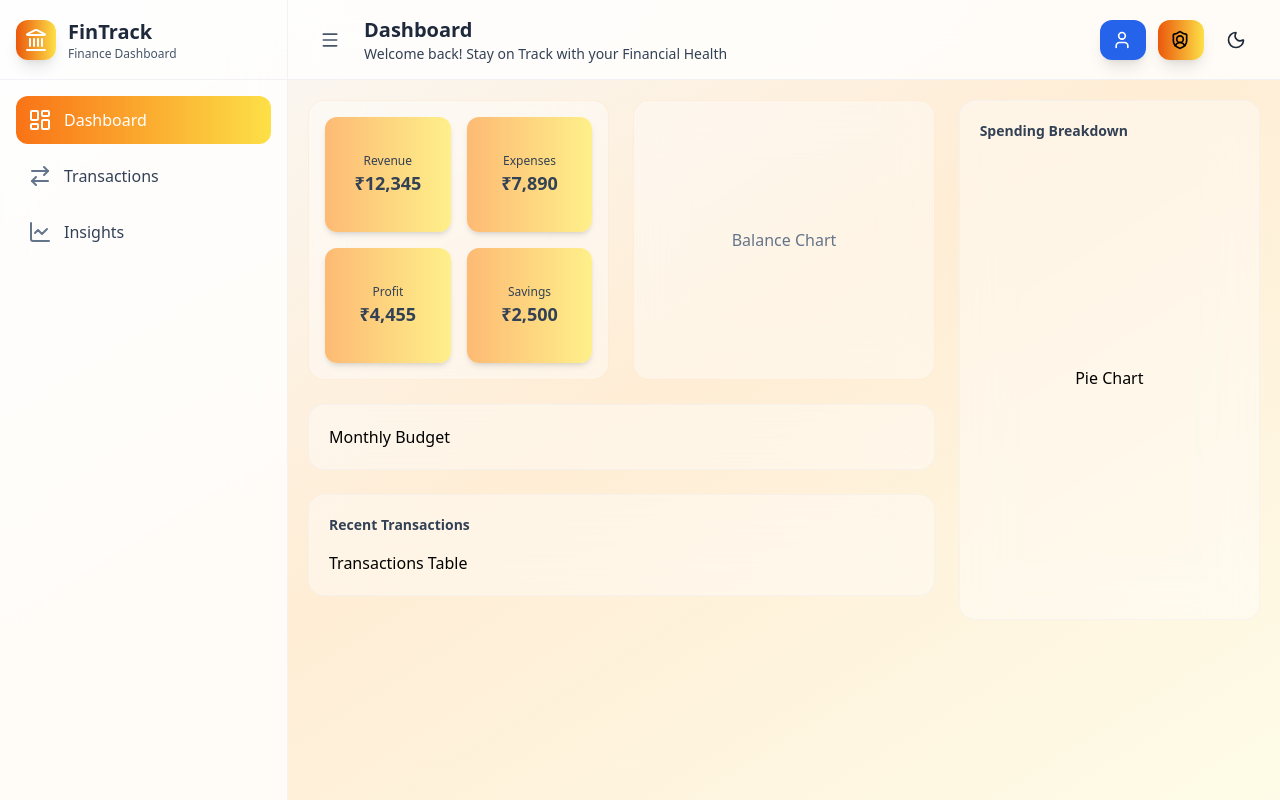
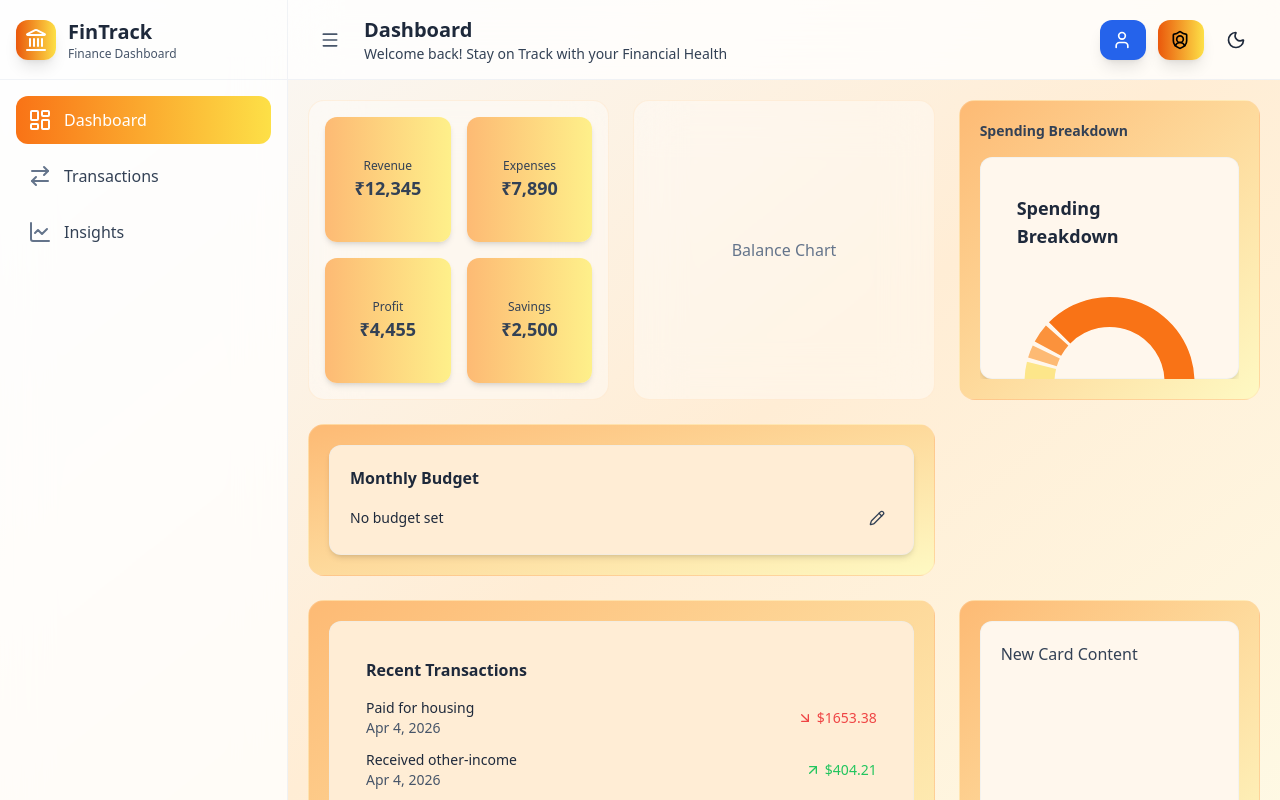
Before and after one commit to suhritaaa5/fintrack-financedashboard, a React (Vite) app: page / in a window 1280 px wide. Shown: the top 800 px of the page. Built offline with nearby package versions, Linux system fonts and the light colour scheme.

Commit message:
Update README with features in dashboard

```diff
--- a/src/components/BudgetProgress.jsx
+++ b/src/components/BudgetProgress.jsx
@@ -1,40 +1,15 @@
-"use client";
+import { useState } from "react";
+import { Pencil, Check, X, AlertTriangle } from "lucide-react";
+import toast from "react-hot-toast";
+import { Button } from "../components/ui/button";
+import { Input } from "../components/ui/input";
+import { updateBudget } from "../data/budget";
+export function BudgetProgress({ budget, currentExpenses, percentageUsed }) {
+  const [isEditing, setIsEditing] = useState(false);
+  const [newBudget, setNewBudget] = useState(budget ? budget.toString() : "");
 
-import { useState, useEffect } from "react";
-import { Pencil, Check, X } from "lucide-react";
-import useFetch from "@/hooks/use-fetch";
-import { toast } from "sonner";
+  const [isLoading, setIsLoading] = useState(false);
 
-import {
-  Card,
-  CardContent,
-  CardDescription,
-  CardHeader,
-  CardTitle,
-} from "@/components/ui/card";
-import { Progress } from "@/components/ui/progress";
-import { Button } from "@/components/ui/button";
-import { Input } from "@/components/ui/input";
-import { updateBudget } from "@/actions/budget";
-
-export function BudgetProgress({
-  budget,
-  currentExpenses,
-  percentageUsed,
-}) {
-  const [isEditing, setIsEditing] = useState(false);
-  const [newBudget, setNewBudget] = useState(
-    budget ? budget.toString() : ""
-  );
-
-  const {
-    loading: isLoading,
-    fn: updateBudgetFn,
-    data: updatedBudget,
-    error,
-  } = useFetch(updateBudget);
-
-  // ✅ Handle Update
   const handleUpdateBudget = async () => {
     const amount = parseFloat(newBudget);
 
@@ -43,130 +18,112 @@ export function BudgetProgress({
       return;
     }
 
-    await updateBudgetFn(amount);
+    setIsLoading(true);
+
+    const res = updateBudget(amount);
+
+    if (res.success) {
+      toast.success("Budget updated successfully");
+      setIsEditing(false);
+
+      window.location.reload();
+    }
+
+    setIsLoading(false);
   };
 
-  // ✅ Cancel Edit
   const handleCancel = () => {
     setNewBudget(budget ? budget.toString() : "");
     setIsEditing(false);
   };
 
-  // ✅ Success Handling
-  useEffect(() => {
-    if (updatedBudget?.success) {
-      setIsEditing(false);
-      toast.success("Budget updated successfully");
-    }
-  }, [updatedBudget]);
+  return (
+    <div className="flex flex-col gap-3">
+      {/* Header */}
+      <div className="flex items-center justify-between">
+        <h3 className="text-2xl sm:text-base font-bold text-slate-800 dark:text-white">
+          Monthly Budget
+        </h3>
+      </div>
 
-  // ✅ Error Handling
-  useEffect(() => {
-    if (error) {
-      toast.error(error.message || "Failed to update budget");
-    }
-  }, [error]);
-
-  return (
-    <Card className="hover:shadow-lg transition-all duration-300">
-      <CardHeader className="flex flex-row items-center justify-between space-y-0 pb-2">
-        <div className="flex-1">
-          <CardTitle className="text-sm font-medium">
-            Monthly Budget
-          </CardTitle>
-
-          <div className="flex items-center gap-2 mt-1">
+      {/* Budget + Edit */}
+      <div className="flex items-center justify-between">
         {isEditing ? (
           <div className="flex items-center gap-2">
             <Input
               type="number"
               value={newBudget}
               onChange={(e) => setNewBudget(e.target.value)}
-                  className="w-28"
+              className="w-24 sm:w-28 lg:w-32
+
+                       bg-orange-200 dark:bg-slate-600 dark:text-slate-200
+                       border-none focus:ring-2 focus:ring-orange-400 dark:focus:ring-slate-400"
               placeholder="Enter amount"
               autoFocus
               disabled={isLoading}
             />
 
-                <Button
-                  variant="ghost"
-                  size="icon"
-                  onClick={handleUpdateBudget}
-                  disabled={isLoading}
-                >
-                  <Check className="h-4 w-4 text-green-500" />
+            <Button variant="ghost" size="icon" onClick={handleUpdateBudget}>
+              <Check className="h-4 w-4 sm:h-5 sm:w-5 text-green-500" />
             </Button>
 
-                <Button
-                  variant="ghost"
-                  size="icon"
-                  onClick={handleCancel}
-                  disabled={isLoading}
-                >
-                  <X className="h-4 w-4 text-red-500" />
+            <Button variant="ghost" size="icon" onClick={handleCancel}>
+              <X className="h-4 w-4 sm:h-5 sm:w-5 text-red-500" />
             </Button>
           </div>
         ) : (
           <>
-                <CardDescription>
+            <p className="text-lg sm:text-sm text-slate-800 dark:text-slate-200">
               {budget
-                    ? `₹${currentExpenses.toFixed(
-                        2
-                      )} of ₹${budget.toFixed(2)} spent`
+                ? `₹${currentExpenses.toFixed(2)} of ₹${budget.toFixed(2)} spent`
                 : "No budget set"}
-                </CardDescription>
+            </p>
 
             <Button
               variant="ghost"
               size="icon"
               onClick={() => setIsEditing(true)}
-                  className="h-6 w-6"
+              className="h-7 w-7 sm:h-8 sm:w-8"
             >
-                  <Pencil className="h-3 w-3" />
+              <Pencil className="text-slate-700 dark:text-slate-200 h-4 w-4 sm:h-5 sm:w-5" />
             </Button>
           </>
         )}
       </div>
+
+      {/* Progress Section */}
+      {budget != null && (
+        <div className="space-y-2">
+          <div className="w-full h-2 sm:h-3 bg-slate-200 dark:bg-slate-700 rounded-full overflow-hidden">
+            <div
+              className={`h-full rounded-full transition-all duration-500 ease-in-out ${
+                percentageUsed >= 90
+                  ? "bg-gradient-to-r from-red-500 to-red-600"
+                  : percentageUsed >= 75
+                    ? "bg-gradient-to-r from-yellow-400 to-orange-400"
+                    : "bg-gradient-to-r from-green-400 to-emerald-500"
+              }`}
+              style={{ width: `${Math.min(percentageUsed, 100)}%` }}
+            />
           </div>
-      </CardHeader>
 
-      <CardContent>
-        {budget && (
-          <div className="space-y-2">
-            {/* ✅ Progress Bar */}
-            <Progress
-              value={Math.min(percentageUsed, 100)}
-              extraStyles={`${
-                percentageUsed >= 90
-                  ? "bg-red-500"
-                  : percentageUsed >= 75
-                  ? "bg-yellow-500"
-                  : "bg-green-500"
-              }`}
-            />
-
-            {/* ✅ Footer Info */}
-            <div className="flex justify-between text-xs text-muted-foreground">
+          <div className="flex justify-between text-xs text-slate-600 dark:text-slate-300">
             <span>{percentageUsed.toFixed(1)}% used</span>
 
             {percentageUsed > 100 && (
               <span className="text-red-500 font-medium">
-                  Overspending 🚨
+                Overspending <AlertTriangle className="inline h-3 w-3 ml-1" />
               </span>
             )}
           </div>
 
-            {/* ✅ Smart Insight */}
-            <p className="text-xs">
-              {percentageUsed > 90 && "⚠️ Almost exceeded your budget!"}
-              {percentageUsed > 70 &&
-                percentageUsed <= 90 &&
-                "⚡ Careful spending"}
-              {percentageUsed <= 70 && "✅ You're on track"}
+          <p className="  font-semibold  text-slate-700 dark:text-slate-100  sm:text-sm">
+            {percentageUsed > 90 && "Almost exceeded your budget Mate..!"}
+            {percentageUsed > 70 && percentageUsed <= 90 && "Careful spending required Mate..!"}
+            {percentageUsed <= 70 && "You're on track Mate..!"}
           </p>
         </div>
       )}
-      </CardContent>
-    </Card>
+    </div>
   );
 }
--- /dev/null
+++ b/src/components/ExpensePieChart.jsx
@@ -0,0 +1,146 @@
+"use client";
+
+import React from "react";
+import {
+  PieChart,
+  Pie,
+  Cell,
+  ResponsiveContainer,
+  Tooltip,
+  Legend,
+} from "recharts";
+
+import { useApp } from "../context/AppContext";
+import { Card, CardContent, CardHeader, CardTitle } from "./ui/card";
+
+const COLORS = [
+  "#f97316", // orange-500
+  "#fb923c", // orange-400
+  "#fdba74", // orange-300
+  "#fde68a", // yellow-300
+  "#fcd34d", // yellow-400
+  "#fbbf24", // amber-400
+];
+
+const ExpensePieChart = () => {
+  const { transactions } = useApp();
+
+  const currentDate = new Date();
+
+  // ✅ Filter current month expenses
+  const currentMonthExpenses = transactions.filter((t) => {
+    const d = new Date(t.date);
+    return (
+      t.type === "EXPENSE" &&
+      d.getMonth() === currentDate.getMonth() &&
+      d.getFullYear() === currentDate.getFullYear()
+    );
+  });
+
+  // ✅ Group by category
+  const expensesByCategory = currentMonthExpenses.reduce((acc, t) => {
+    acc[t.category] = (acc[t.category] || 0) + t.amount;
+    return acc;
+  }, {});
+
+  const pieData = Object.entries(expensesByCategory).map(
+    ([name, value]) => ({
+      name,
+      value,
+    })
+  );
+
+  const total = pieData.reduce((sum, item) => sum + item.value, 0);
+
+  return (
+    <Card className="bg-transparent shadow-none border-none">
+      {/* HEADER */}
+      <CardHeader className="flex flex-row items-center justify-between pb-4">
+        <CardTitle className="text-lg font-bold text-slate-800 dark:text-white">
+          Spending Breakdown
+        </CardTitle>
+      </CardHeader>
+
+      <CardContent>
+        <div className="h-[280px]">
+          {pieData.length === 0 ? (
+            <div className="h-full flex items-center justify-center text-slate-500 dark:text-slate-400 text-sm">
+              No expenses this month
+            </div>
+          ) : (
+            <ResponsiveContainer width="100%" height="100%">
+              <PieChart>
+                {/* 🔥 Smooth gradient feel */}
+                <defs>
+                  <linearGradient id="pieGlow" x1="0" y1="0" x2="1" y2="1">
+                    <stop offset="0%" stopColor="#fb923c" />
+                    <stop offset="100%" stopColor="#facc15" />
+                  </linearGradient>
+                </defs>
+
+                <Pie
+                  data={pieData}
+                  dataKey="value"
+                  innerRadius={55}
+                  outerRadius={85}
+                  paddingAngle={3}
+                  stroke="none"
+                  isAnimationActive
+                  animationDuration={900}
+                >
+                  {pieData.map((_, i) => (
+                    <Cell key={i} fill={COLORS[i % COLORS.length]} />
+                  ))}
+                </Pie>
+
+                {/* ✅ CENTER TEXT (premium touch) */}
+                <text
+                  x="50%"
+                  y="50%"
+                  textAnchor="middle"
+                  dominantBaseline="middle"
+                  className="fill-slate-800 dark:fill-white text-sm font-semibold"
+                >
+                  ₹{new Intl.NumberFormat("en-IN").format(total)}
+                </text>
+
+                {/* ✅ Tooltip (MATCHED STYLE) */}
+                <Tooltip
+                  formatter={(value) =>
+                    `₹${new Intl.NumberFormat("en-IN").format(value)}`
+                  }
+                  contentStyle={{
+                    backgroundColor: "rgba(255,255,255,0.9)",
+                    backdropFilter: "blur(6px)",
+                    border: "1px solid rgba(255,165,0,0.2)",
+                    borderRadius: "12px",
+                    boxShadow: "0 8px 20px rgba(0,0,0,0.1)",
+                  }}
+                  labelStyle={{
+                    color: "#334155",
+                    fontWeight: 500,
+                  }}
+                  itemStyle={{
+                    color: "#334155",
+                  }}
+                />
+
+                {/* ✅ Legend (clean like chart) */}
+                <Legend
+                  verticalAlign="bottom"
+                  formatter={(value) => (
+                    <span className="text-slate-700 dark:text-slate-400 text-xs">
+                      {value}
+                    </span>
+                  )}
+                />
+              </PieChart>
+            </ResponsiveContainer>
+          )}
+        </div>
+      </CardContent>
+    </Card>
+  );
+};
+
+export default ExpensePieChart;
--- /dev/null
+++ b/src/components/RecentTransactions.jsx
@@ -0,0 +1,64 @@
+"use client";
+
+import React from "react";
+import { format } from "date-fns";
+import { ArrowUpRight, ArrowDownRight } from "lucide-react";
+
+import { Card, CardContent, CardHeader, CardTitle } from "../components/ui/card";
+import { useApp } from "../context/AppContext";
+
+const RecentTransactions = () => {
+  const { transactions } = useApp();
+
+  const recentTransactions = [...transactions]
+    .sort((a, b) => new Date(b.date) - new Date(a.date))
+    .slice(0, 5);
+
+  return (
+    <Card>
+      <CardHeader>
+        <CardTitle className="text-2xl sm:text-base font-bold text-slate-800 dark:text-white">Recent Transactions</CardTitle>
+      </CardHeader>
+
+      <CardContent>
+        {recentTransactions.length === 0 ? (
+          <p className="text-slate-800 dark:text-slate-300">
+            No transactions
+          </p>
+        ) : (
+          <div className="space-y-3">
+            {recentTransactions.map((t) => (
+              <div key={t.id} className="flex justify-between items-center">
+                <div>
+                  <p className="font-medium text-slate-800 dark:text-slate-200">
+                    {t.description || "Untitled"}
+                  </p>
+                  <p className="text-sm text-slate-600 dark:text-slate-500">
+                    {format(new Date(t.date), "PP")}
+                  </p>
+                </div>
+
+                <div
+                  className={`flex items-center ${
+                    t.type === "EXPENSE"
+                      ? "text-red-500"
+                      : "text-green-500"
+                  }`}
+                >
+                  {t.type === "EXPENSE" ? (
+                    <ArrowDownRight className="mr-1 h-4 w-4" />
+                  ) : (
+                    <ArrowUpRight className="mr-1 h-4 w-4" />
+                  )}
+                  ${t.amount.toFixed(2)}
+                </div>
+              </div>
+            ))}
+          </div>
+        )}
+      </CardContent>
+    </Card>
+  );
+};
+
+export default RecentTransactions;
--- a/src/pages/Dashboard.jsx
+++ b/src/pages/Dashboard.jsx
@@ -1,9 +1,18 @@
 import React from "react";
+import { useApp } from "../context/AppContext";
+import { getCurrentBudget } from "../data/budget";
+import { BudgetProgress } from "../components/BudgetProgress";
+import RecentTransactions from "../components/RecentTransactions";
+import ExpensePieChart from "../components/ExpensePieChart";
+const Dashboard = () => {
+  const { transactions } = useApp();
+  const { budget, currentExpenses, percentageUsed } =
+    getCurrentBudget(transactions);
 
-const Dashboard = () => {
   return (
     <div className="grid grid-cols-1 sm:grid-cols-2 lg:grid-cols-3 gap-6">
       {/* CARD 1 (Boxes) */}
+
       <div
         className="min-h-[220px] sm:min-h-[250px] lg:min-h-[280px] p-4
                 bg-white/40 dark:bg-slate-900/40 backdrop-blur-xl rounded-2xl
@@ -11,6 +20,7 @@ const Dashboard = () => {
       >
         <div className="grid grid-cols-2 gap-4 h-full">
           {/* BOX 1 */}
+
           <div
             className="bg-gradient-to-r from-orange-300 to-yellow-200 dark:from-orange-500 dark:to-yellow-200
                     rounded-xl flex flex-col items-center justify-center text-sm font-medium
@@ -22,6 +32,7 @@ const Dashboard = () => {
           </div>
 
           {/* BOX 2 */}
+
           <div
             className="bg-gradient-to-r from-orange-300 to-yellow-200 dark:from-orange-500 dark:to-yellow-200
                     rounded-xl flex flex-col items-center justify-center text-sm font-medium
@@ -55,32 +66,87 @@ const Dashboard = () => {
           </div>
         </div>
       </div>
+
+
       {/* CARD 2 (Balance Chart) */}
       <div className="min-h-[220px] sm:min-h-[250px] lg:min-h-[280px] p-5 bg-white/40 dark:bg-slate-900/40 backdrop-blur-xl rounded-2xl border border-orange-200/30 dark:border-slate-700/40 flex items-center justify-center">
         <p className="text-slate-500 dark:text-slate-400">Balance Chart</p>
       </div>
 
-      {/* CARD 3 (Pie Chart) */}
-      <div className="row-span-1 sm:row-span-2 lg:row-span-4 bg-white/40 dark:bg-slate-900/40 backdrop-blur-xl rounded-2xl border border-slate-200/30 dark:border-slate-700/40 p-5 flex flex-col">
-        <h3 className="text-sm font-semibold text-slate-700 dark:text-white mb-4">
-          Spending Breakdown
-        </h3>
-        <div className="flex-1 flex items-center justify-center">Pie Chart</div>
+
+      {/* CARD 3 (Spending Breakdown) */}
+<div className="bg-gradient-to-br from-orange-300 to-yellow-100 dark:from-slate-800/70 dark:via-slate-800/50 dark:to-slate-900/60
+                backdrop-blur-xl rounded-2xl border border-orange-200/40 dark:border-slate-700/50 p-5 flex flex-col
+                lg:h-[300px]">
+  <h3 className="text-sm font-semibold text-slate-700 dark:text-white mb-4">
+    Spending Breakdown
+  </h3>
+  <div className="flex-1 overflow-hidden">
+    <div className="h-full bg-orange-50 dark:bg-slate-900/80 rounded-xl border border-slate-200/40 dark:border-slate-700/40 p-4 sm:p-5 shadow-md transition-all duration-300 hover:shadow-xl">
+      <ExpensePieChart />
+    </div>
+  </div>
+</div>
+
+
+
+      {/* CARD 4 (Monthly Budget) */}
+      <div
+        className=" col-span-1 sm:col-span-2 lg:col-span-2  bg-gradient-to-br from-orange-300  to-yellow-100  dark:from-slate-800/70 dark:via-slate-800/50 dark:to-slate-900/60
+    backdrop-blur-xl  rounded-2xl  border border-orange-200/40 dark:border-slate-700/50  p-5 "
+      >
+        {/* Inner Card */}
+        <div
+          className=" bg-orange-100 dark:bg-slate-900/80  rounded-xl border border-slate-200/40 dark:border-slate-700/40
+      p-4 sm:p-5 shadow-md transition-all duration-300 hover:shadow-xl
+    "
+        >
+          <BudgetProgress
+            budget={budget}
+            currentExpenses={currentExpenses}
+            percentageUsed={percentageUsed}
+          />
+        </div>
       </div>
 
-      {/* CARD 4 (Monthly Budget) */}
-      <div className="col-span-1 sm:col-span-2 lg:col-span-2 bg-white/40 dark:bg-slate-900/40 backdrop-blur-xl rounded-2xl border border-slate-200/30 dark:border-slate-700/40 p-5 flex flex-col">
-        Monthly Budget
-      </div>
+      {/* NEW CARD beside Recent Transactions */}
+
 
       {/* CARD 5 (Transactions) */}
-      <div className="col-span-1 sm:col-span-2 lg:col-span-2 bg-white/40 dark:bg-slate-900/40 backdrop-blur-xl rounded-2xl border border-slate-200/30 dark:border-slate-700/40 p-5 flex flex-col">
-        <h3 className="text-sm font-semibold text-slate-700 dark:text-white mb-4">
-          Recent Transactions
-        </h3>
-        <div className="flex-1 overflow-x-auto">Transactions Table</div>
+      <div
+        className="col-span-1 sm:col-span-2 lg:col-span-2  bg-gradient-to-br from-orange-300  to-yellow-100
+             dark:from-slate-800/70 dark:via-slate-800/50 dark:to-slate-900/60 backdrop-blur-xl rounded-2xl
+              border border-orange-200/40 dark:border-slate-700/50
+              p-5 flex flex-col"
+      >
+        {/* Container */}
+        <div className="flex-1 overflow-hidden">
+
+          {/* INNER DABBA (same as Card 4) */}
+          <div
+            className="h-full  bg-orange-100 dark:bg-slate-900/80  rounded-xl border border-slate-200/40 dark:border-slate-700/40
+                p-4 sm:p-5 shadow-md  transition-all duration-300 hover:shadow-xl overflow-y-auto"
+          >
+            <RecentTransactions />
+          </div>
+
+        </div>
       </div>
+      <div className="bg-gradient-to-br from-orange-300 to-yellow-100 dark:from-slate-800/70 dark:via-slate-800/50 dark:to-slate-900/60
+                backdrop-blur-xl rounded-2xl border border-orange-200/40 dark:border-slate-700/50 p-5 flex flex-col
+                lg:h-[300px]">
+  <div className="flex-1 overflow-hidden">
+    <div className="h-full bg-orange-50 dark:bg-slate-900/80 rounded-xl border border-slate-200/40 dark:border-slate-700/40 p-4 sm:p-5 shadow-md transition-all duration-300 hover:shadow-xl">
+      <p className="text-slate-700 dark:text-white">New Card Content</p>
     </div>
+  </div>
+</div>
+
+
+    </div>
+
+
+
   );
 };
 
```
Also changed, not shown: src/components/ui/progress.jsx (added, +27 -0 lines), src/data/budget.js (+7 -0 lines), 1 other file (tests, documents, lock files or other folders). Lines whose indentation alone changed are shown as unchanged.
